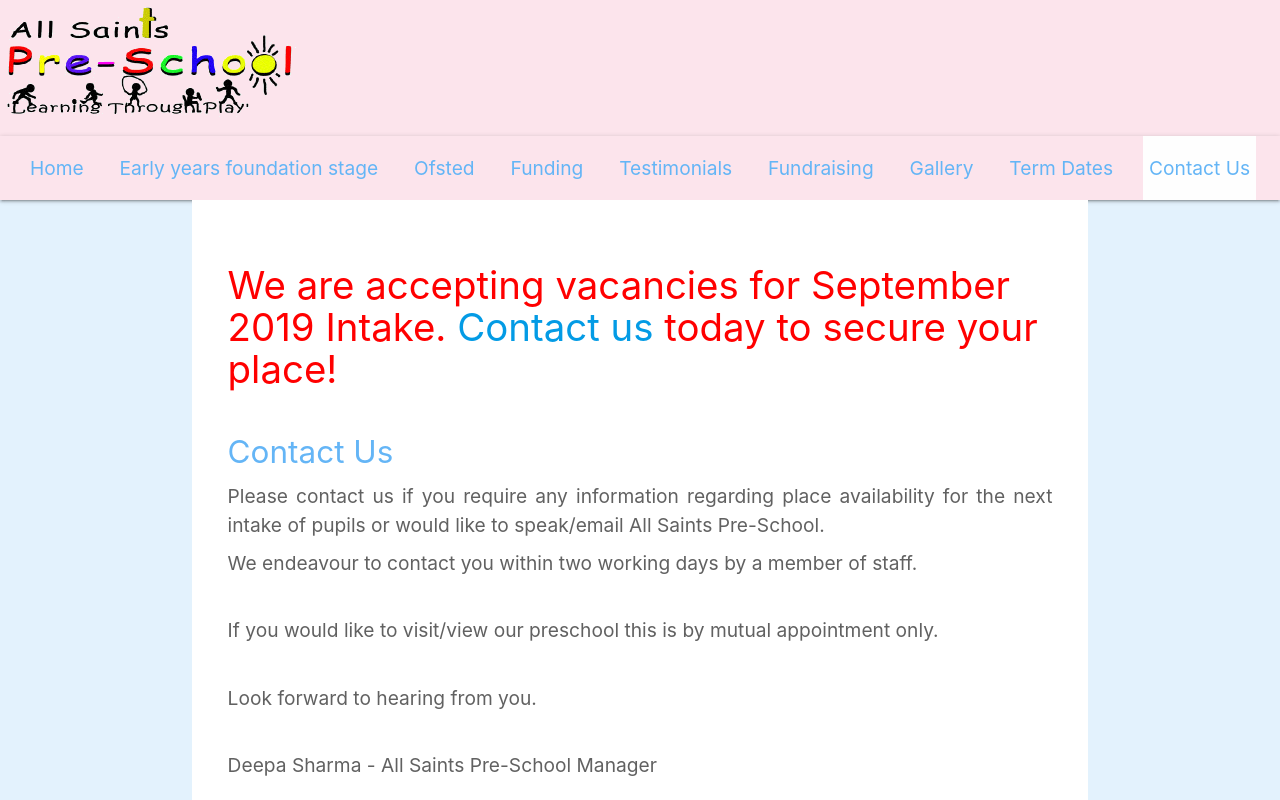
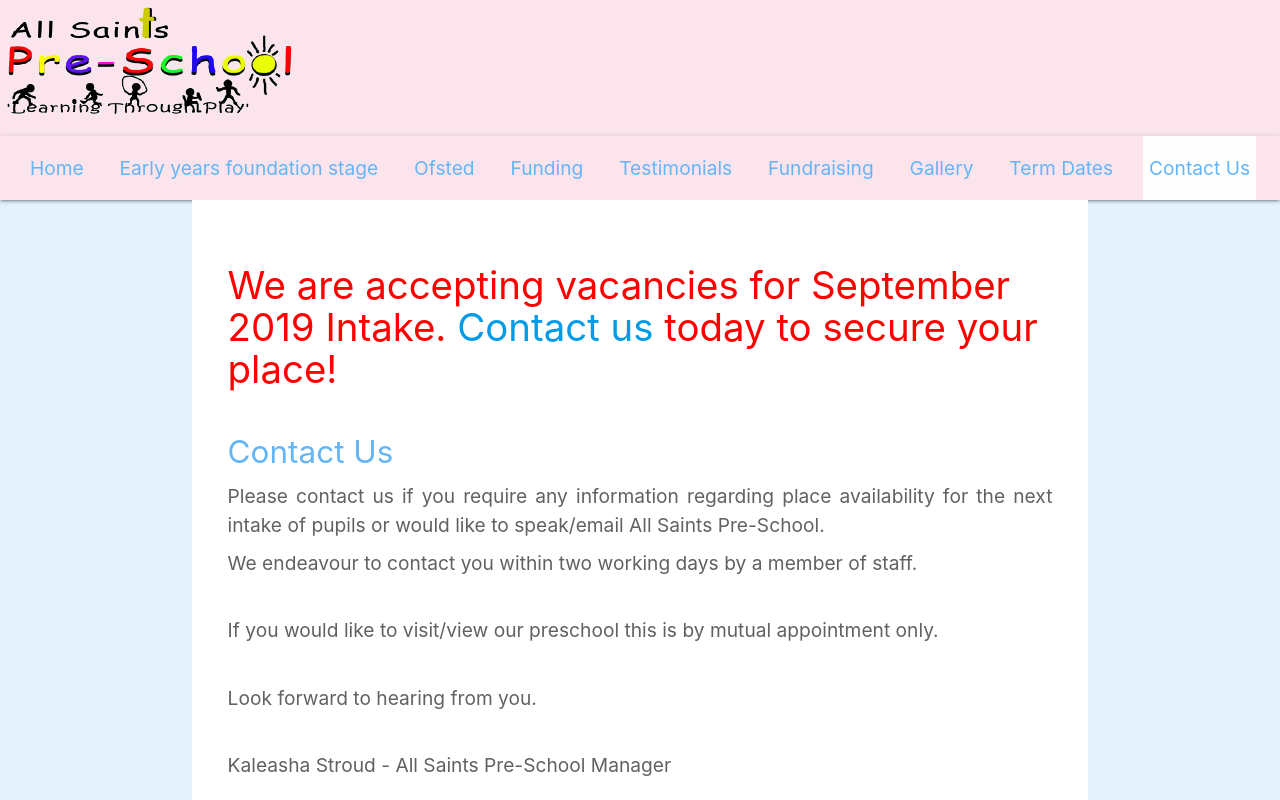
Before and after one commit to rajgthub/appdevdep, a React (Create React App) app: page /Contactus in a window 1280 px wide. Shown: the top 800 px of the page. Built offline with nearby package versions, Linux system fonts and the light colour scheme.

Commit message:
update latest details: manager and termdate

```diff
--- a/src/components/Contactus.js
+++ b/src/components/Contactus.js
@@ -34,7 +34,7 @@
       </p>
       <br />
       <p className="grey-text text-darken-2">
-        Deepa Sharma - All Saints Pre-School Manager
+        Kaleasha Stroud - All Saints Pre-School Manager
       </p>
       <br />
       <p className="grey-text text-darken-2">
--- a/src/components/Home.js
+++ b/src/components/Home.js
@@ -91,7 +91,7 @@
             <br />
             Kind regards,
             <br />
-            Deepa Sharma - Preschool Manager
+            Kaleasha Stroud - Preschool Manager
             <br />
           </p>
         </div>
--- a/src/components/Termdates.js
+++ b/src/components/Termdates.js
@@ -10,7 +10,7 @@
           <Link to="Contactus"> Contact us </Link>today to secure your place!
         </h6>
       </div>
-      <h5 className="blue-text text-lighten-2">Term Dates</h5>
+      {/* <h5 className="blue-text text-lighten-2">Term Dates</h5>
       <p className="grey-text text-darken-2">
         {" "}
         Term Dates for this Year Sept 2018 - July 2019
@@ -103,7 +103,7 @@
           <i className=" tiny material-icons">child_care</i>Leavers Party
           <span> </span>Friday 19 July
         </li>
-      </ul>
+      </ul> */}
       {/* new bits for next year */}
       <TermDates2020 />
     </div>
```
